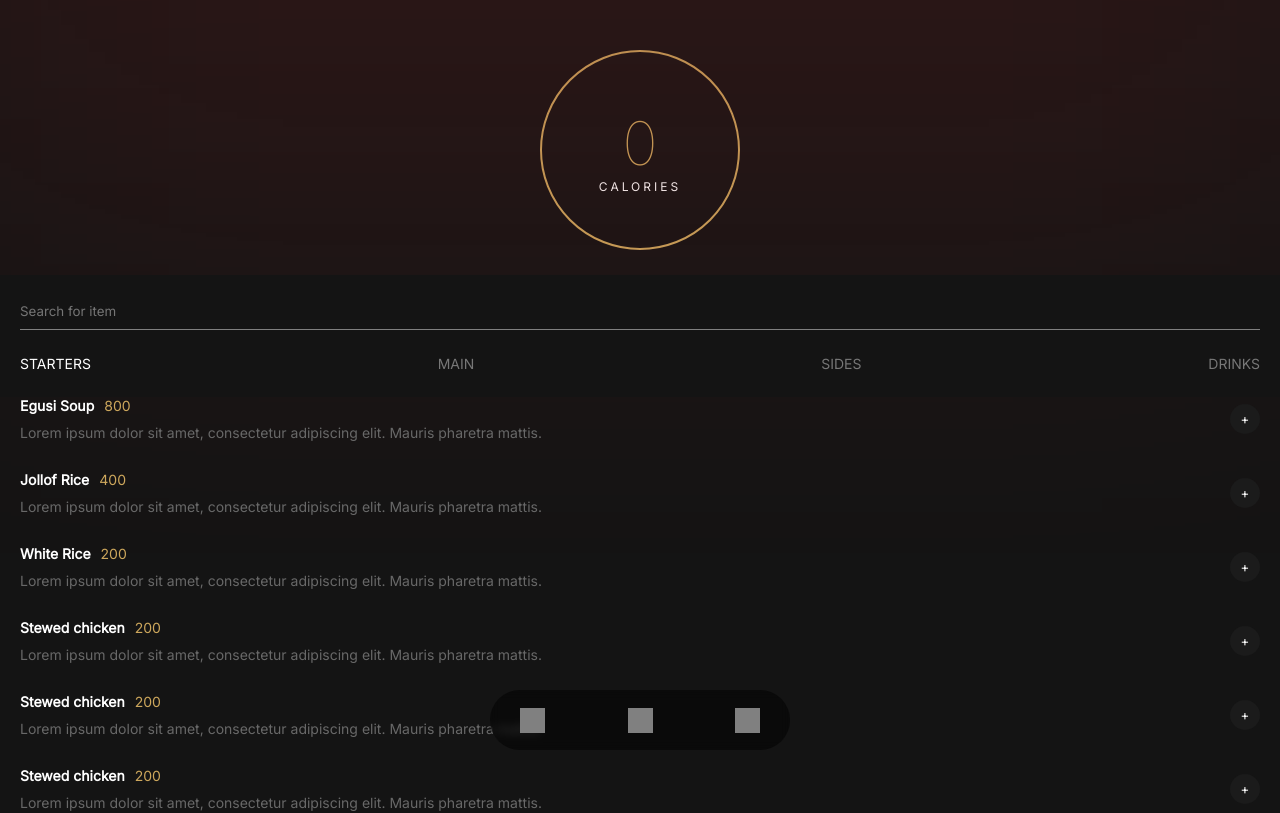
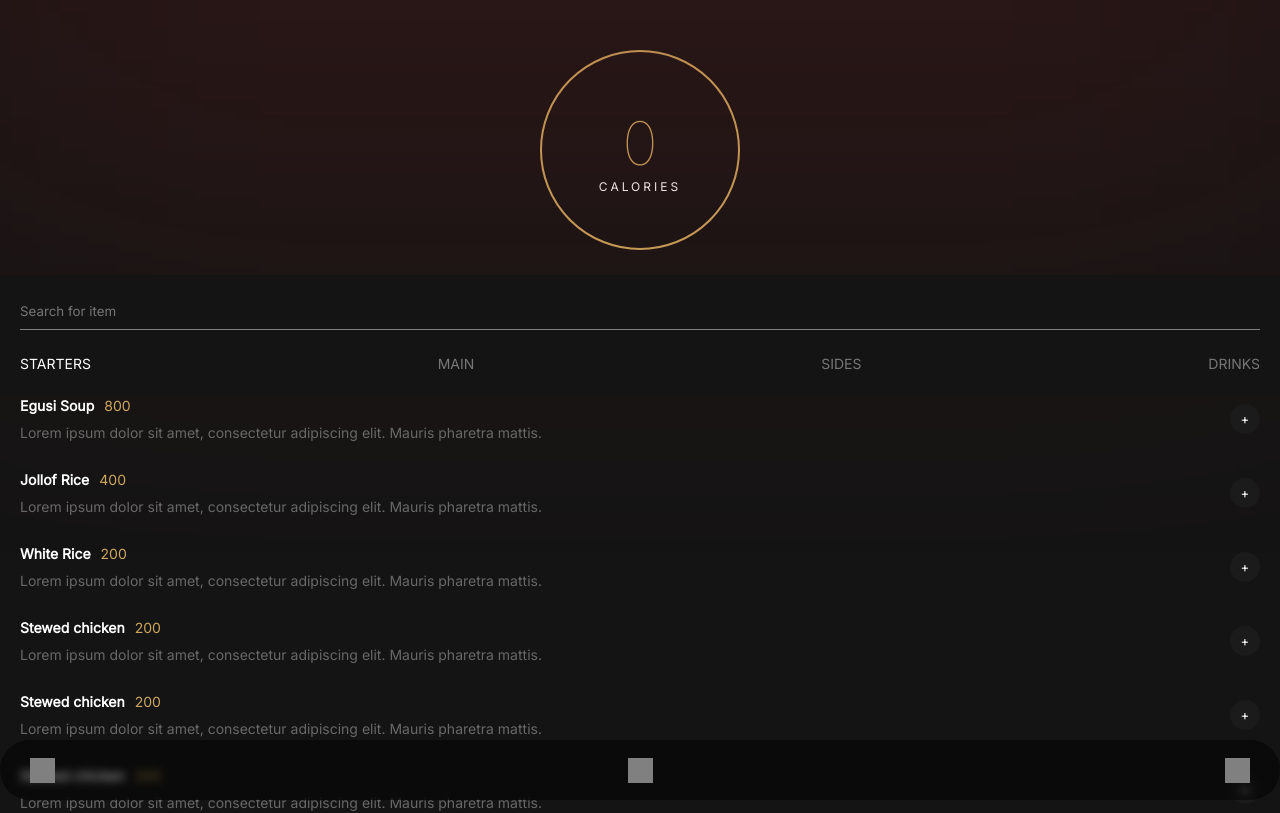
Before and after one commit to emmanuelojiji/my-enish, a React (Create React App) app: page / in a window 1280 px wide. Shown: the top 813 px of the page. Built offline with nearby package versions, Linux system fonts and the light colour scheme.

Commit message:
navbar changed to standard appearance

```diff
--- a/src/components/NavBar.scss
+++ b/src/components/NavBar.scss
@@ -1,10 +1,10 @@
 .nav-bar {
-  width: 300px;
+  width: 100%;
   height: 60px;
   background: rgba(0, 0, 0, 0.5);
   border-radius: 500px;
   position: fixed;
-  bottom: 50px;
+  bottom: 0;
   z-index: 50;
   left: 0;
   right: 0;
```
